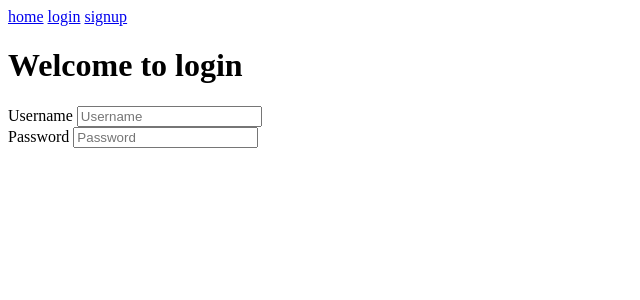
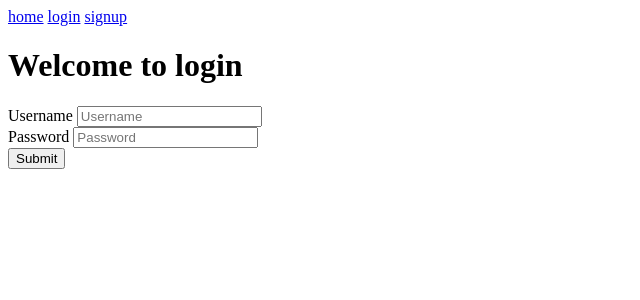
Before and after one commit to jakesmith-101/psychic-waffle, a SvelteKit app in the folder client/: page /login in a window 1280 px wide. Shown: the top 300 px of the page, without its empty margins (0-640 px from the left). Built offline with nearby package versions, Linux system fonts and the light colour scheme.

Commit message:
submit buttons

```diff
--- a/client/src/routes/login/+page.svelte
+++ b/client/src/routes/login/+page.svelte
@@ -14,4 +14,7 @@
         <label for="password">Password</label>
         <input id="password" name="password" type={password} required placeholder="Password" />
     </div>
+    <div>
+        <input type="submit" />
+    </div>
 </form>
--- a/client/src/routes/signup/+page.svelte
+++ b/client/src/routes/signup/+page.svelte
@@ -28,4 +28,7 @@
         <input type="checkbox" bind:checked={showPassword} id="showPassword" />
         <label for="showPassword"> Show Password </label>
     </div>
+    <div>
+        <input type="submit" />
+    </div>
 </form>
```
